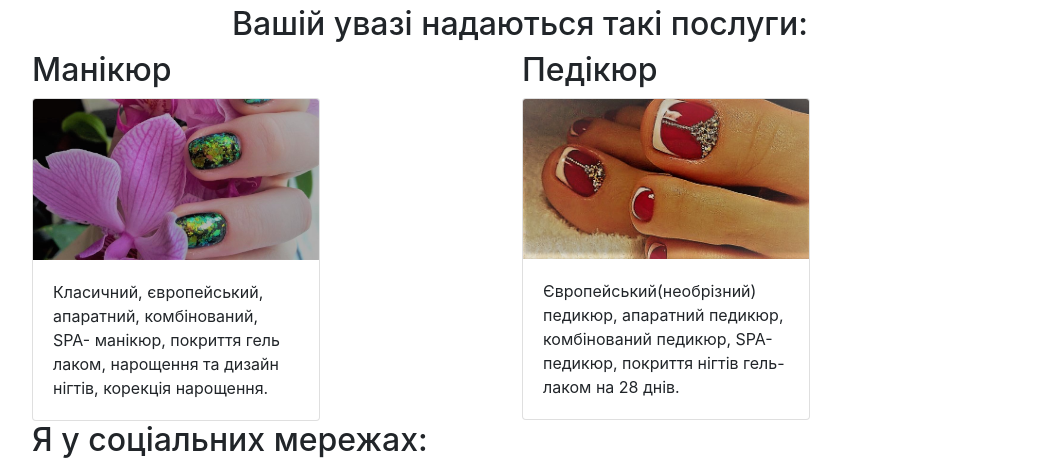
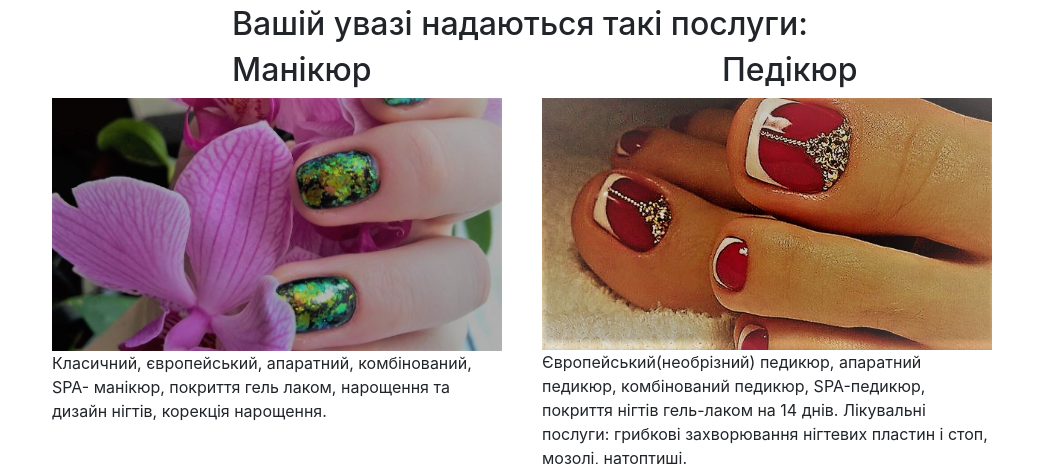
Before and after one commit to natalja939/my-site-b, a plain HTML site: page index.html in a window 1280 px wide. Shown: the part 1120-1584 px from the top of the page, without its empty margins (118-1162 px from the left). Drawn offline with nearby package versions, Linux system fonts and the light colour scheme.

Commit message:
Edite html

```diff
--- a/css/index.css
+++ b/css/index.css
@@ -61,7 +61,19 @@ main #services {
     margin-right: 100px;
     border-left-width: 80px;
 }
-main .our_services {
+main .my_services {
     display: grid;
     grid-template-columns: 1fr 1fr;
+    width: 980px;
 }
+main .my_services img {
+    width: 450px;
+    margin-left: 20px;
+}
+main .my_services h2 {
+    margin-left: 200px;
+}
+main .my_services p {
+    width: 450px;
+    margin-left: 20px;
+}
--- a/index.html
+++ b/index.html
@@ -60,24 +60,20 @@
         <div id="services">
             <h2>Вашій увазі надаються такі послуги:</h2>
         </div>
-        <div class="our_services">
+        <div class="my_services">
             <section class="manicure">
                 <h2>Манікюр</h2>
-                <div class="card" style="width: 18rem;">
-                    <img class="card-img-top" src="img/mymanicure.jpg" alt="Манікюр">
-                    <div class="card-body">
-                        <p class="card-text">Класичний, європейський, апаратний, комбінований, SPA- манікюр, покриття гель лаком, нарощення та дизайн нігтів, корекція нарощення.</p>
-                    </div>
+                <div>
+                    <img src="img/mymanicure.jpg" alt="Манікюр">
                 </div>
+                    <p>Класичний, європейський, апаратний, комбінований, SPA- манікюр, покриття гель лаком, нарощення та дизайн нігтів, корекція нарощення.</p>
             </section>
             <section class="pedicure">
                 <h2>Педікюр</h2>
-                <div class="card" style="width: 18rem;">
-                    <img class="card-img-top" src="img/pedicure.jpg" alt="Педікюр">
-                    <div class="card-body">
-                        <p class="card-text">Європейський(необрізний) педикюр, апаратний педикюр, комбінований педикюр, SPA-педикюр, покриття нігтів гель-лаком на 28 днів.</p>
-                    </div>
+                <div>
+                    <img src="img/pedicure.jpg" alt="Педікюр">
                 </div>
+                <p>Європейський(необрізний) педикюр, апаратний педикюр, комбінований педикюр, SPA-педикюр, покриття нігтів гель-лаком на 14 днів. Лікувальні послуги: грибкові захворювання нігтевих пластин і стоп, мозолі, натоптиші.</p>
             </section>
         </div>
         <section class="social_networks">
```
